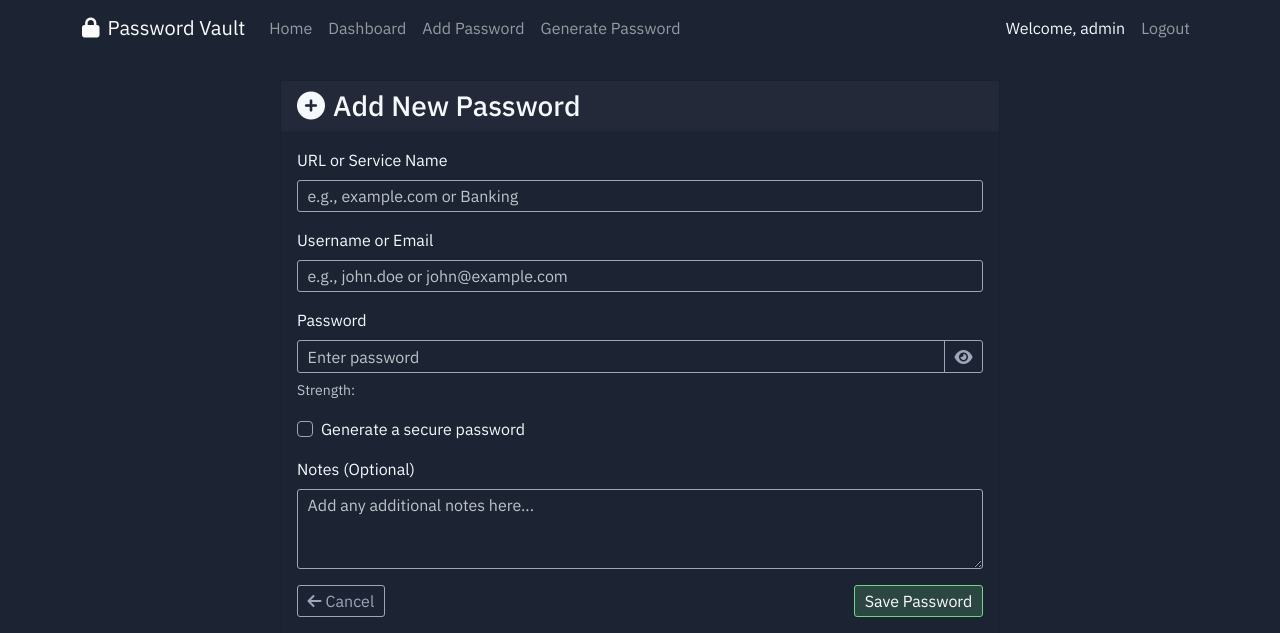
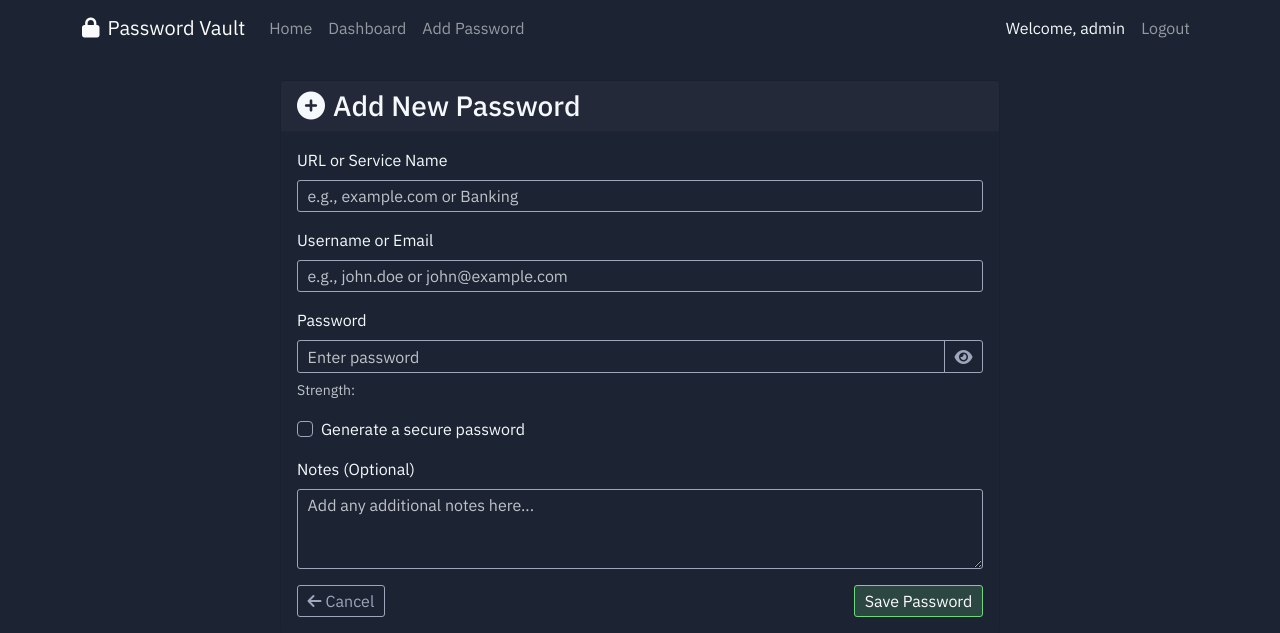
Before and after one commit to ph1z3r/Pass_Sec, a Flask app: page /password/add in a window 1280 px wide. Shown: the top 633 px of the page. Run offline with Flask 3, Linux system fonts and the light colour scheme; a user stored in the database is signed in; parts of the project's set-up code (start-up, migrations or seed data) failed here and were passed over.

Commit message:
generate password seperate page removed

```diff
--- a/app.py
+++ b/app.py
@@ -61,7 +61,7 @@ with app.app_context():
     app.add_url_rule('/dashboard', 'dashboard', views.dashboard)
     app.add_url_rule('/add-password', 'add_password', views.add_password, methods=['GET', 'POST'])
     app.add_url_rule('/password/<int:id>', 'view_password', views.view_password, methods=['GET', 'POST'])
-    app.add_url_rule('/generate-password', 'generate_password', views.generate_password, methods=['GET', 'POST'])
+    #removed ***
     app.add_url_rule('/password/edit/<int:id>', 'edit_password', views.edit_password, methods=['GET', 'POST'])
     app.add_url_rule('/password/delete/<int:id>', 'delete_password', views.delete_password)
 
--- a/static/js/main.js
+++ b/static/js/main.js
@@ -196,13 +196,5 @@ document.addEventListener('DOMContentLoaded', function() {
         });
     }
 
-    // Check for password in URL (from the generate password page)
-    const urlParams = new URLSearchParams(window.location.search);
-    const generatedPassword = urlParams.get('generated_password');
-    if (generatedPassword && passwordInput) {
-        passwordInput.value = generatedPassword;
-        // Trigger password strength check
-        const event = new Event('input', { bubbles: true });
-        passwordInput.dispatchEvent(event);
-    }
+
 });
--- a/templates/base.html
+++ b/templates/base.html
@@ -37,9 +37,7 @@
                     <li class="nav-item">
                         <a class="nav-link" href="{{ url_for('add_password') }}">Add Password</a>
                     </li>
-                    <li class="nav-item">
-                        <a class="nav-link" href="{{ url_for('generate_password') }}">Generate Password</a>
-                    </li>
+
                     {% endif %}
                 </ul>
                 <ul class="navbar-nav">
--- a/templates/dashboard.html
+++ b/templates/dashboard.html
@@ -14,9 +14,7 @@
                 <a href="{{ url_for('add_password') }}" class="btn btn-success">
                     <i class="fas fa-plus me-2"></i>Add Password
                 </a>
-                <!--<a href="{{ url_for('generate_password') }}" class="btn btn-info">
-                    <i class="fas fa-key me-2"></i>Generate Password
-                </a> -->
+
             </div>
         </div>
         <div class="col-md-6">
```
Also changed, not shown: views.py (+1 -25 lines), instance/app.db.
